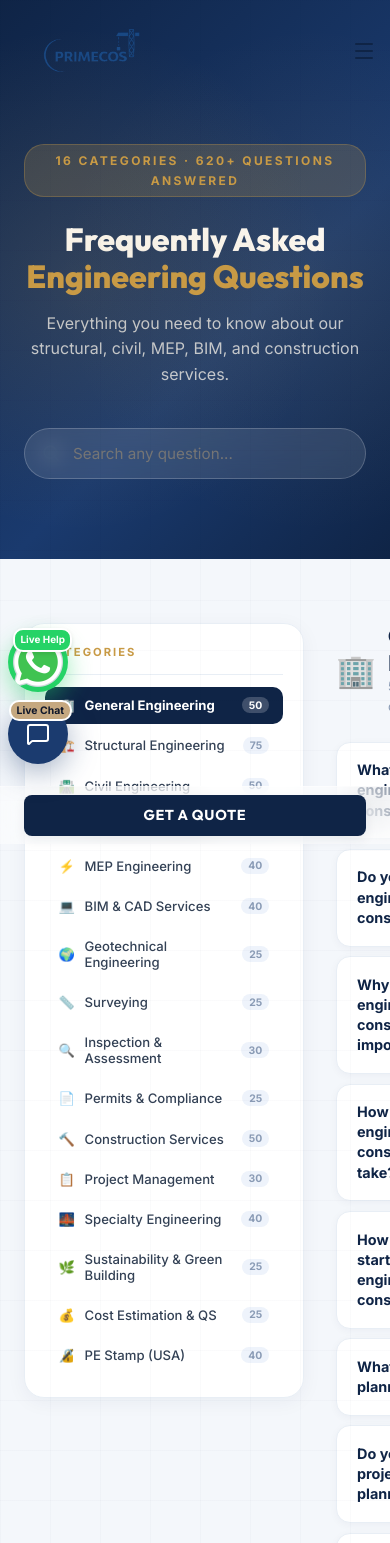
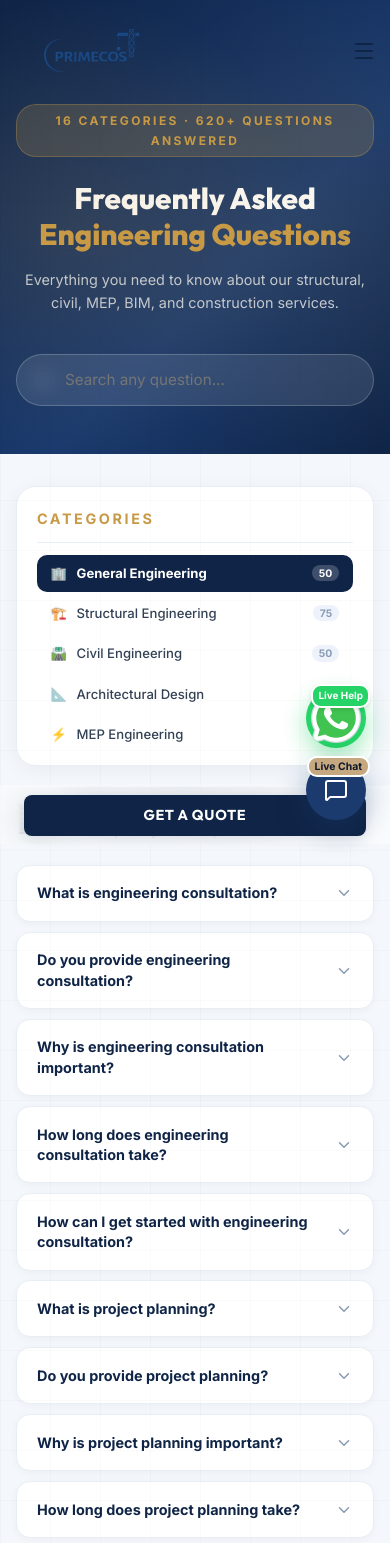
Before and after one commit to f2022266362-cpu/PrimeCost-Engineering-Service-, a React (Vite) app: page /faq in a window 390 px wide. Shown: the top 1543 px of the page. Built offline with nearby package versions, Linux system fonts and the light colour scheme.

Commit message:
Fix complete mobile responsiveness across all pages, grids, and modals

```diff
--- a/src/pages/AllServices.jsx
+++ b/src/pages/AllServices.jsx
@@ -194,7 +194,7 @@ export default function AllServices() {
       />
 
       {/* Hero Banner */}
-      <div style={{
+      <div className="services-hero-banner" style={{
         background: 'linear-gradient(135deg, #0F2446 0%, #1a3a6e 60%, #0F2446 100%)',
         padding: '9rem 1.5rem 5rem',
         textAlign: 'center',
@@ -278,17 +278,13 @@ export default function AllServices() {
       </div>
 
       {/* Services Grid */}
-      <div style={{ maxWidth: '1280px', margin: '0 auto', padding: '4rem 1.5rem' }}>
+      <div style={{ maxWidth: '1280px', margin: '0 auto', padding: '4rem 1.5rem' }} className="all-services-container">
         {filtered.length === 0 ? (
           <div style={{ textAlign: 'center', padding: '4rem', color: '#556987' }}>
             <p style={{ fontSize: '1.1rem' }}>No services found for "<strong>{search}</strong>"</p>
           </div>
         ) : (
-          <div style={{
-            display: 'grid',
-            gridTemplateColumns: 'repeat(auto-fill, minmax(340px, 1fr))',
-            gap: '1.75rem'
-          }}>
+          <div className="all-services-cards-grid">
             {filtered.map((cat, idx) => (
               <ScrollReveal key={cat.id} variant="fade-up" style={{ transitionDelay: `${(idx % 6) * 0.06}s` }}>
                 <div style={{
--- a/src/pages/FAQPage.jsx
+++ b/src/pages/FAQPage.jsx
@@ -38,7 +38,7 @@ export default function FAQPage() {
       />
 
       {/* Hero Banner */}
-      <div style={{
+      <div className="faq-hero-banner" style={{
         background: 'linear-gradient(135deg, #0F2446 0%, #1a3a6e 60%, #0F2446 100%)',
         padding: '9rem 1.5rem 5rem',
         textAlign: 'center',
@@ -97,7 +97,7 @@ export default function FAQPage() {
         </ScrollReveal>
       </div>
 
-      <div style={{ maxWidth: '1200px', margin: '0 auto', padding: '4rem 1.5rem' }}>
+      <div style={{ maxWidth: '1200px', margin: '0 auto', padding: '4rem 1.5rem' }} className="faq-content-container">
 
         {/* Search Results */}
         {searchResults !== null ? (
@@ -124,10 +124,10 @@ export default function FAQPage() {
             )}
           </div>
         ) : (
-          <div style={{ display: 'grid', gridTemplateColumns: '280px 1fr', gap: '2rem', alignItems: 'start' }}>
+          <div className="faq-main-layout">
 
             {/* Sidebar — Category List */}
-            <div style={{
+            <div className="faq-sidebar-categories" style={{
               background: '#fff', borderRadius: '20px', padding: '1.25rem',
               border: '1px solid #e8eef5', boxShadow: '0 4px 20px rgba(15,36,70,0.05)',
               position: 'sticky', top: '100px'
--- a/src/styles/responsive.css
+++ b/src/styles/responsive.css
@@ -458,27 +458,123 @@ footer a:hover {
 }
 
 /* ============================================================
-   CHATBOT — mobile positioning & sizing
+   GLOBAL & ALL PAGES COMPREHENSIVE MOBILE RESPONSIVENESS
    ============================================================ */
-@media (max-width: 991px) {
-  /* Push chatbot above the sticky mobile CTA bar */
-  .chatbot-widget {
-    bottom: 5rem !important;
+
+/* 1. Global Overflow Protection */
+*, *::before, *::after {
+  box-sizing: border-box !important;
+}
+
+html, body, #root, .blueprint-grid, main {
+  max-width: 100vw !important;
+  overflow-x: hidden !important;
+}
+
+/* 2. All Services Page (/services) Mobile Responsiveness */
+.all-services-cards-grid {
+  display: grid;
+  grid-template-columns: repeat(auto-fill, minmax(320px, 1fr));
+  gap: 1.75rem;
+}
+
+@media (max-width: 768px) {
+  .services-hero-banner {
+    padding: 6.5rem 1rem 3rem !important;
+  }
+
+  .all-services-container {
+    padding: 2rem 1rem !important;
+  }
+
+  .all-services-cards-grid {
+    grid-template-columns: 1fr !important;
+    gap: 1.25rem !important;
   }
 }
 
-@media (max-width: 480px) {
-  /* On very small phones, make chat window full-width */
-  .chatbot-widget {
-    bottom: 5rem !important;
-    right: 0.5rem !important;
-    left: 0.5rem !important;
-    align-items: stretch !important;
+/* 3. FAQ Page (/faq) Mobile Responsiveness */
+.faq-main-layout {
+  display: grid;
+  grid-template-columns: 280px 1fr;
+  gap: 2rem;
+  align-items: start;
+}
+
+@media (max-width: 850px) {
+  .faq-hero-banner {
+    padding: 6.5rem 1rem 3rem !important;
   }
 
-  /* Chat window: stretch to fit */
-  .chatbot-widget > div:not(button) {
+  .faq-content-container {
+    padding: 2rem 1rem !important;
+  }
+
+  .faq-main-layout {
+    grid-template-columns: 1fr !important;
+    gap: 1.5rem !important;
+  }
+
+  .faq-sidebar-categories {
+    position: static !important;
     width: 100% !important;
-    max-height: 75vh !important;
+    max-height: 280px;
+    overflow-y: auto;
   }
 }
+
+/* 4. Portfolio & Modals Mobile Responsiveness */
+@media (max-width: 768px) {
+  .tabsContainer {
+    flex-wrap: wrap !important;
+    gap: 0.5rem !important;
+    justify-content: center !important;
+  }
+
+  .tabBtn {
+    padding: 0.4rem 0.8rem !important;
+    font-size: 0.72rem !important;
+  }
+
+  /* Modal overlay full screen on mobile */
+  div[style*="maxWidth: 640px"],
+  div[style*="maxWidth: 680px"],
+  div[style*="maxWidth: 700px"] {
+    width: 94% !important;
+    max-height: 85vh !important;
+    overflow-y: auto !important;
+    padding: 1.25rem !important;
+    margin: 1rem auto !important;
+  }
+}
+
+/* 5. Service Details Page (/services/:serviceId) Mobile */
+@media (max-width: 768px) {
+  .deliverableGrid {
+    grid-template-columns: 1fr !important;
+  }
+
+  div[style*="gridTemplateColumns: 'repeat(2, 1fr)'"] {
+    grid-template-columns: 1fr !important;
+  }
+}
+
+/* 6. Typography & Heading Adjustments for Small Mobile (< 480px) */
+@media (max-width: 480px) {
+  h1 {
+    font-size: 1.85rem !important;
+    line-height: 1.2 !important;
+  }
+
+  h2 {
+    font-size: 1.45rem !important;
+  }
+
+  h3 {
+    font-size: 1.2rem !important;
+  }
+
+  p {
+    font-size: 0.9rem !important;
+  }
+}
```
